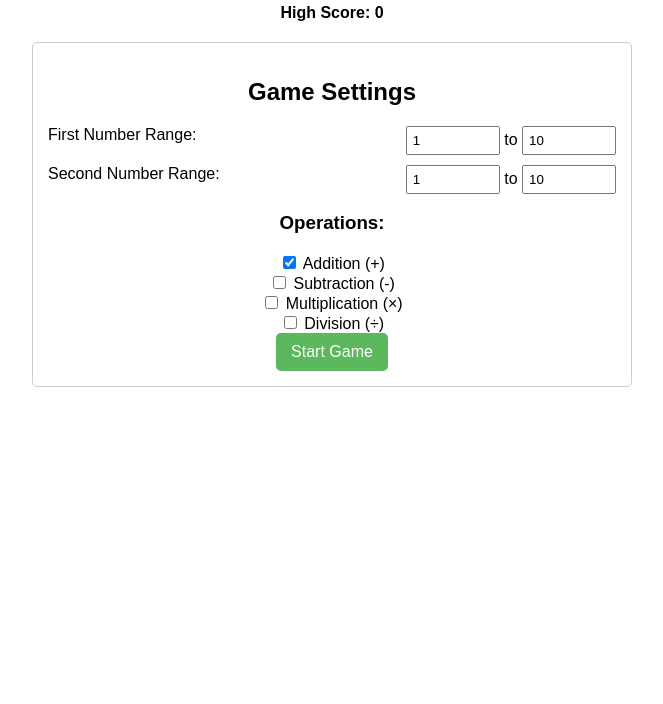
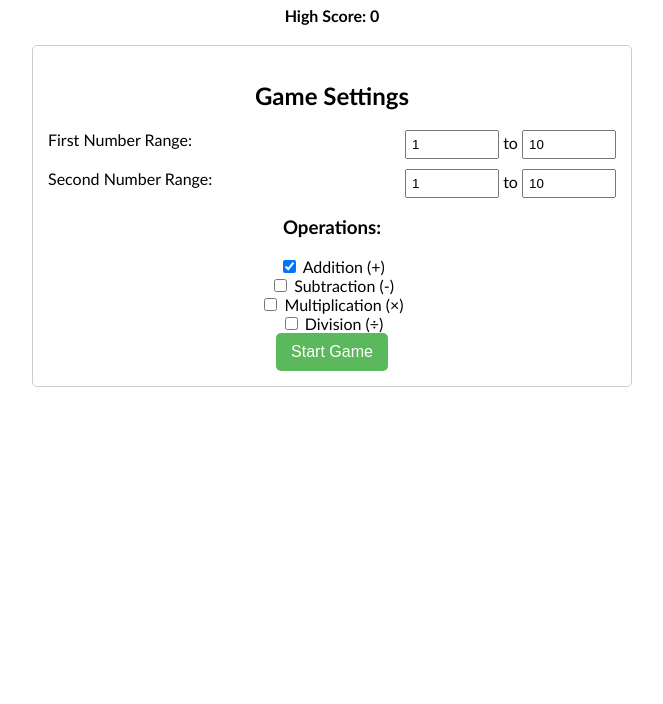
Before and after one commit to tyboxer87/minute-math, a plain HTML site: page index.html in a window 1280 px wide. Shown: the part 96-800 px from the top of the page, without its empty margins (308-971 px from the left). Drawn offline with Linux system fonts and the light colour scheme.

Commit message:
style: update body font family

```diff
--- a/index.html
+++ b/index.html
@@ -6,7 +6,7 @@
     <title>60-Second Math Challenge</title>
     <style>
         body {
-            font-family: Arial, sans-serif;
+            font-family: 'Trebuchet MS', 'Verdana', 'Arial', sans-serif;
             max-width: 600px;
             margin: 0 auto;
             padding: 20px;
```
